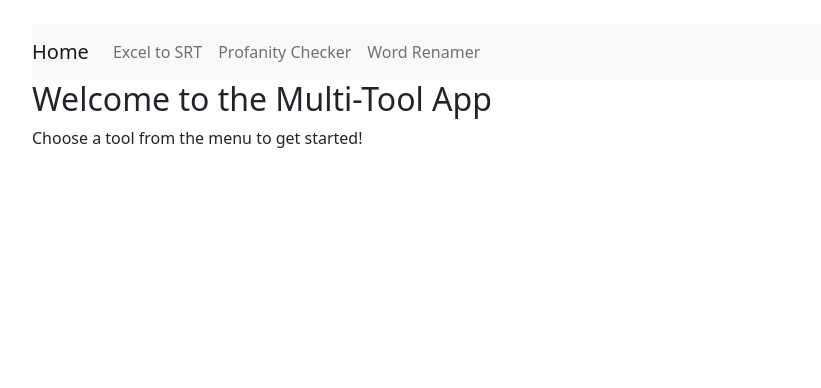
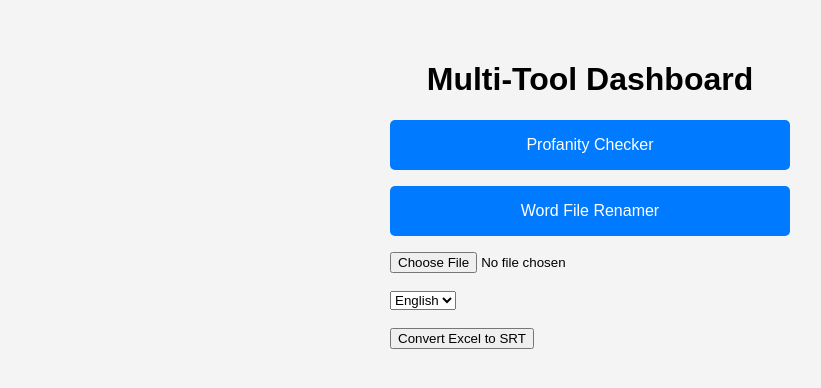
Before and after one commit to lokosmotos/rdk, a Flask app: page / in a window 1280 px wide. Shown: the top 388 px of the page, without its empty margins (50-871 px from the left). Run offline with Flask 3, Linux system fonts and the light colour scheme.

Commit message:
Update index.html

```diff
--- a/templates/index.html
+++ b/templates/index.html
@@ -1,35 +1,51 @@
 <!DOCTYPE html>
-<html lang="en">
+<html>
 <head>
-    <meta charset="UTF-8">
-    <meta name="viewport" content="width=device-width, initial-scale=1.0">
-    <title>Multi-Tool Flask App</title>
-    <link href="https://cdn.jsdelivr.net/npm/bootstrap@5.1.3/dist/css/bootstrap.min.css" rel="stylesheet">
+  <title>Multi-Tool App</title>
+  <style>
+    body {
+      font-family: Arial, sans-serif;
+      padding: 2rem;
+      background: #f4f4f4;
+    }
+    h1 {
+      text-align: center;
+    }
+    .tools {
+      display: flex;
+      flex-direction: column;
+      gap: 1rem;
+      max-width: 400px;
+      margin: auto;
+    }
+    .tools a button {
+      width: 100%;
+      padding: 1rem;
+      background: #007BFF;
+      color: white;
+      border: none;
+      border-radius: 5px;
+      font-size: 1rem;
+      cursor: pointer;
+    }
+    .tools a button:hover {
+      background: #0056b3;
+    }
+  </style>
 </head>
 <body>
-
-<div class="container mt-4">
-    <nav class="navbar navbar-expand-lg navbar-light bg-light">
-        <a class="navbar-brand" href="/">Home</a>
-        <div class="collapse navbar-collapse">
-            <ul class="navbar-nav">
-                <li class="nav-item">
-                    <a class="nav-link" href="/convert">Excel to SRT</a>
-                </li>
-                <li class="nav-item">
-                    <a class="nav-link" href="/check_profanity">Profanity Checker</a>
-                </li>
-                <li class="nav-item">
-                    <a class="nav-link" href="/rename_word">Word Renamer</a>
-                </li>
-            </ul>
-        </div>
-    </nav>
-
-    <h2>Welcome to the Multi-Tool App</h2>
-    <p>Choose a tool from the menu to get started!</p>
-</div>
-
-<script src="https://cdn.jsdelivr.net/npm/bootstrap@5.1.3/dist/js/bootstrap.bundle.min.js"></script>
+  <h1>Multi-Tool Dashboard</h1>
+  <div class="tools">
+    <a href="/profanity"><button>Profanity Checker</button></a>
+    <a href="/rename"><button>Word File Renamer</button></a>
+    <form action="/convert" method="post" enctype="multipart/form-data">
+      <input type="file" name="excel" required><br><br>
+      <select name="language" required>
+        <option value="en">English</option>
+        <option value="ms">Malay</option>
+      </select><br><br>
+      <button type="submit">Convert Excel to SRT</button>
+    </form>
+  </div>
 </body>
 </html>
```
